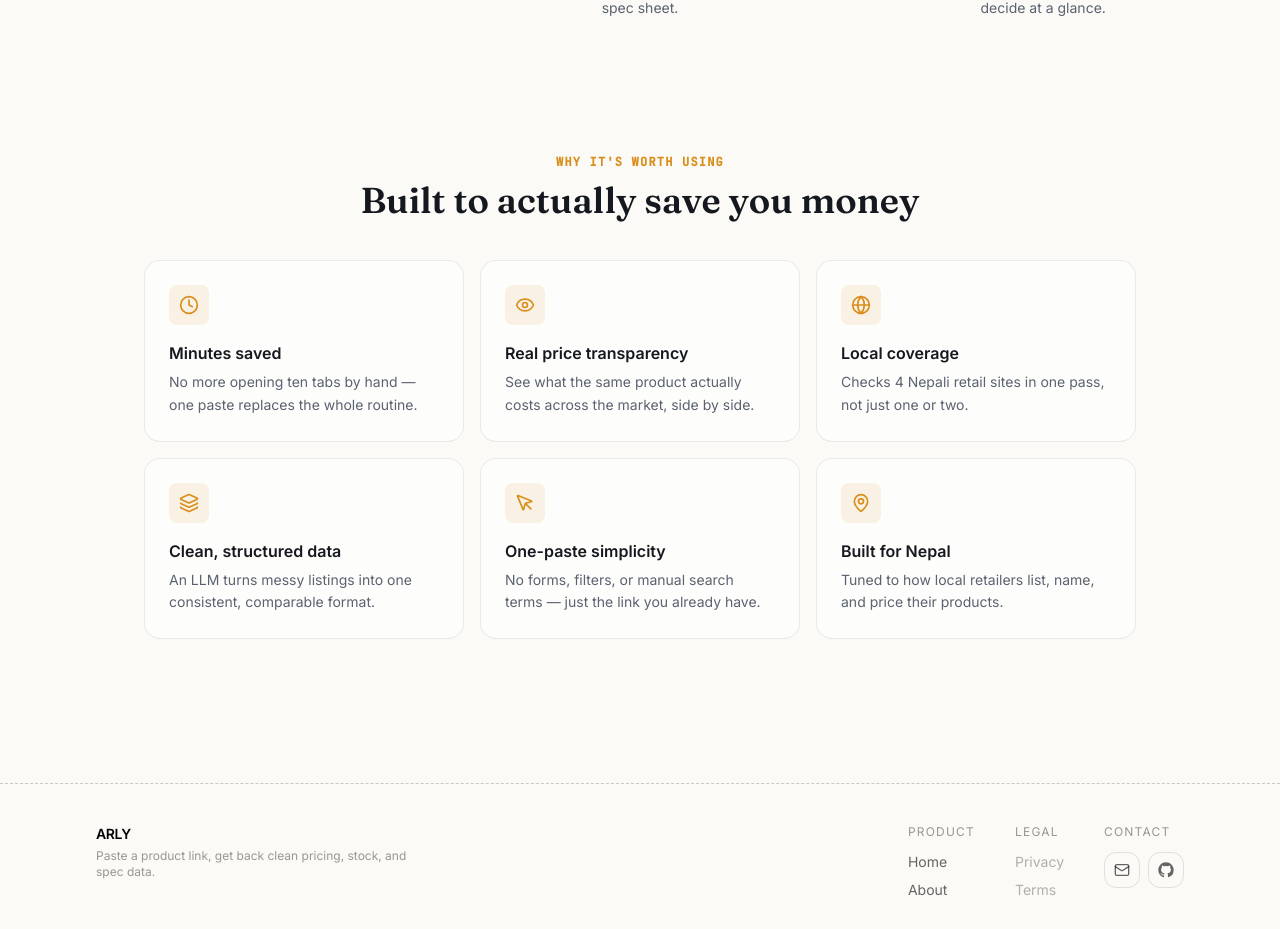
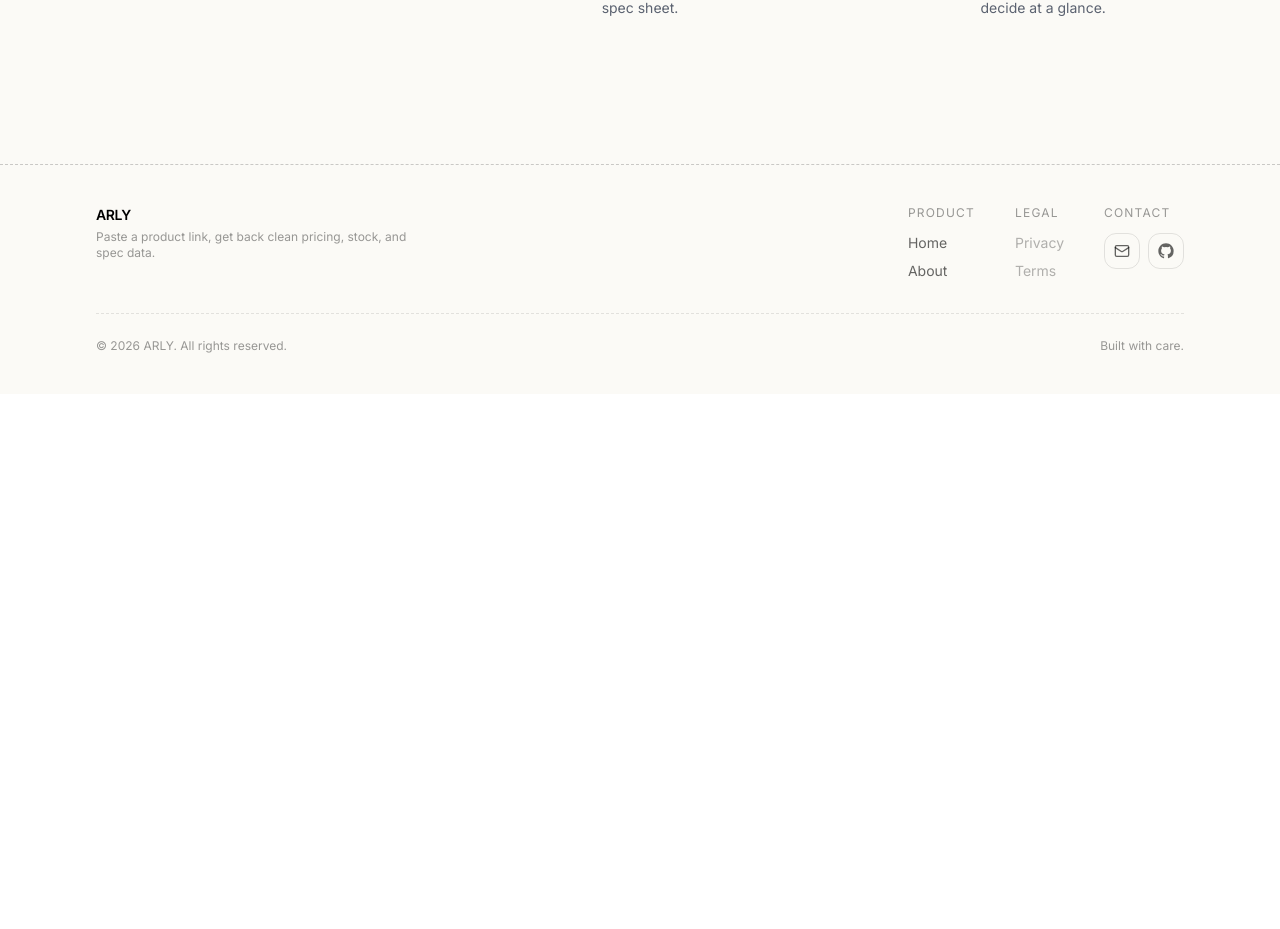
Before and after one commit to Sushantmg/ARLY, a React (Vite) app in the folder arly-frontend/: page / in a window 1280 px wide. Shown: the part 1500-2429 px from the top of the page. After the commit the page ends 1894 px from the top, so only its background shows below. Built offline with nearby package versions, Linux system fonts and the light colour scheme; no server answers.

Commit message:
refactor: drop pros grid from home page

```diff
--- a/arly-frontend/src/components/home/Prosgrid.tsx
+++ /dev/null
@@ -1,65 +0,0 @@
-import { motion, type Variants } from 'framer-motion';
-import { Clock, Eye, Globe, Layers, MousePointer, MapPin } from 'lucide-react';
-
-const pros = [
-  { icon: Clock, title: 'Minutes saved', detail: 'No more opening ten tabs by hand — one paste replaces the whole routine.' },
-  { icon: Eye, title: 'Real price transparency', detail: 'See what the same product actually costs across the market, side by side.' },
-  { icon: Globe, title: 'Local coverage', detail: 'Checks 4 Nepali retail sites in one pass, not just one or two.' },
-  { icon: Layers, title: 'Clean, structured data', detail: 'An LLM turns messy listings into one consistent, comparable format.' },
-  { icon: MousePointer, title: 'One-paste simplicity', detail: 'No forms, filters, or manual search terms — just the link you already have.' },
-  { icon: MapPin, title: 'Built for Nepal', detail: 'Tuned to how local retailers list, name, and price their products.' },
-];
-
-const container: Variants = {
-  hidden: {},
-  visible: { transition: { staggerChildren: 0.08 } },
-};
-
-const item: Variants = {
-  hidden: { opacity: 0, y: 18 },
-  visible: { opacity: 1, y: 0, transition: { duration: 0.5, ease: [0.22, 1, 0.36, 1] } },
-};
-
-export default function ProsGrid() {
-  return (
-    <section className="w-full max-w-5xl mx-auto px-4 py-4">
-      <div className="text-center mb-10">
-        <span
-          className="text-xs font-semibold tracking-widest uppercase text-[#D98E1B]"
-          style={{ fontFamily: "'JetBrains Mono', monospace" }}
-        >
-          Why it's worth using
-        </span>
-        <h2
-          className="text-3xl sm:text-4xl font-black text-[#16181F] dark:text-white mt-2"
-          style={{ fontFamily: "'Fraunces', serif" }}
-        >
-          Built to actually save you money
-        </h2>
-      </div>
-
-      <motion.div
-        variants={container}
-        initial="hidden"
-        whileInView="visible"
-        viewport={{ once: true, amount: 0.2 }}
-        className="grid sm:grid-cols-2 lg:grid-cols-3 gap-4"
-      >
-        {pros.map(({ icon: Icon, title, detail }) => (
-          <motion.div
-            key={title}
-            variants={item}
-            whileHover={{ y: -3 }}
-            className="rounded-2xl border border-[#16181F]/8 dark:border-white/10 bg-white/60 dark:bg-white/5 p-6 transition-shadow hover:shadow-[0_20px_40px_-24px_rgba(22,24,31,0.25)]"
-          >
-            <div className="flex items-center justify-center w-10 h-10 rounded-lg bg-[#D98E1B]/10 text-[#D98E1B] mb-4">
-              <Icon size={20} />
-            </div>
-            <h3 className="font-bold text-[#16181F] dark:text-white mb-1.5">{title}</h3>
-            <p className="text-sm text-[#5B6270] dark:text-white/60 leading-relaxed">{detail}</p>
-          </motion.div>
-        ))}
-      </motion.div>
-    </section>
-  );
-}
--- a/arly-frontend/src/pages/home.tsx
+++ b/arly-frontend/src/pages/home.tsx
@@ -1,10 +1,9 @@
+import { motion, type Variants } from 'framer-motion';
 import { useNavigate } from 'react-router-dom';
-import { motion, type Variants } from 'framer-motion';
 import UrlInputHub from '../components/UrlInputHub';
+import PipelineFlow from '../components/home/Pipelineflow';
+import ProblemSolution from '../components/home/Problemsolution';
 import StatsStrip from '../components/home/Statsstrip';
-import ProblemSolution from '../components/home/Problemsolution';
-import PipelineFlow from '../components/home/Pipelineflow';
-import ProsGrid from '../components/home/Prosgrid';
 
 
 interface HomeProps {
@@ -68,7 +67,6 @@ export default function Home({ isLoading, setIsLoading }: HomeProps) {
       <div className="relative flex flex-col gap-24 pb-24">
         <ProblemSolution />
         <PipelineFlow />
-        <ProsGrid />
       </div>
     </div>
   );
```
